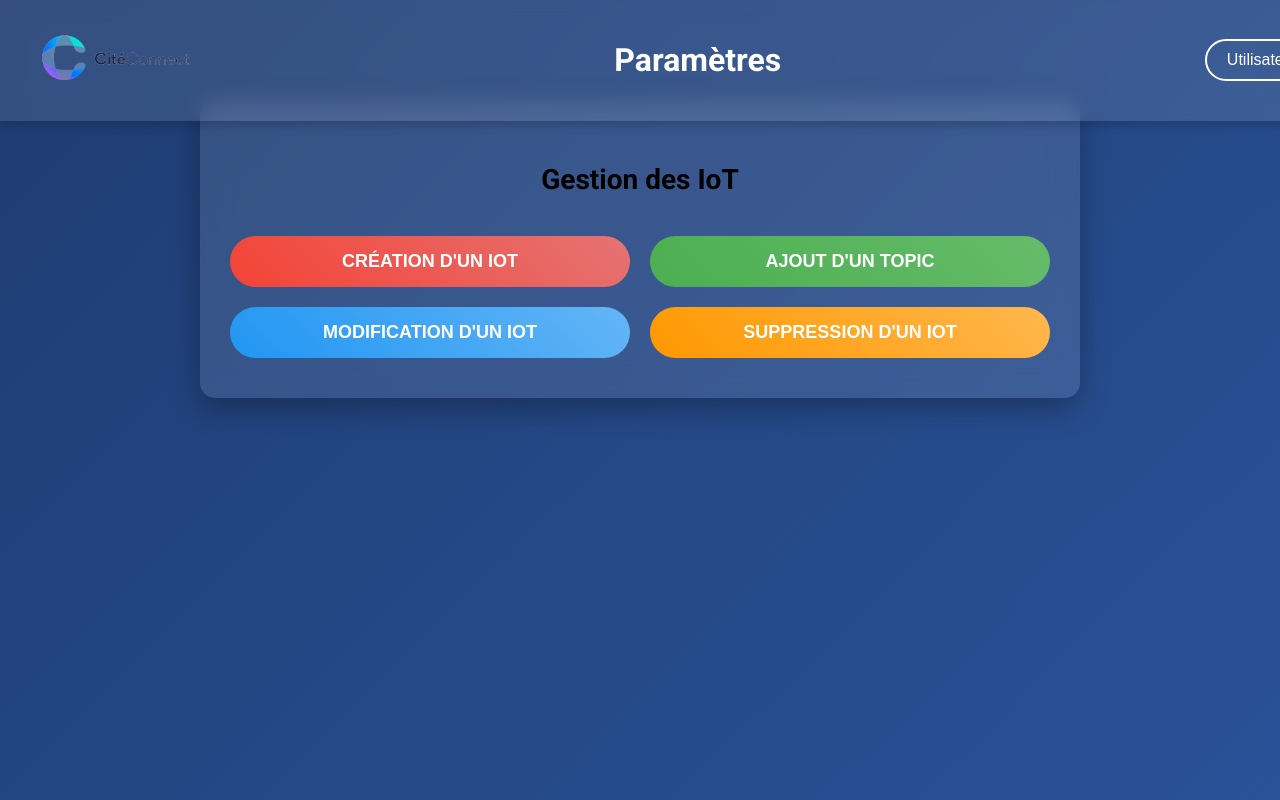
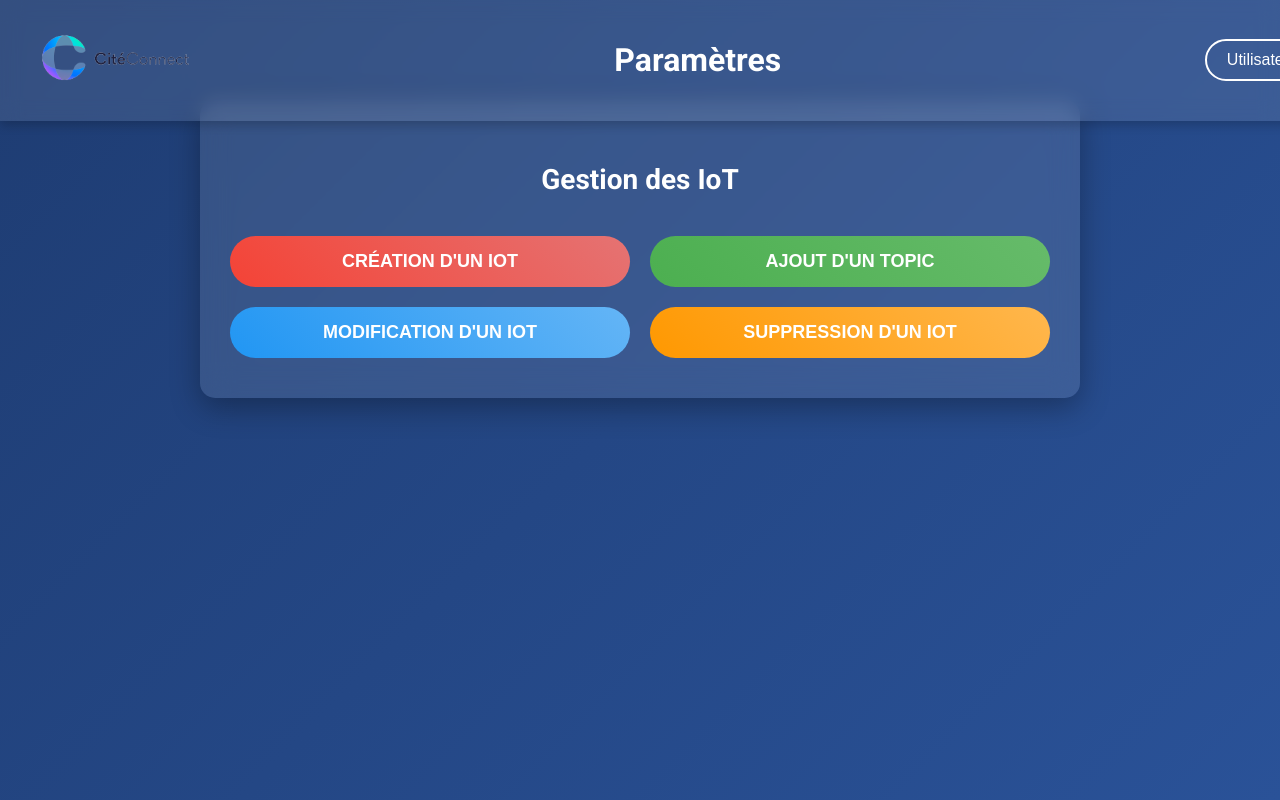
Before and after one commit to drackosters/Projet-CIEL-IOT, a PHP site: page /settings.php in a window 1280 px wide. Run offline with PHP 8.4, Linux system fonts and the light colour scheme.

Commit message:
Auto-sync: 2025-04-11 10:28:37

```diff
--- a/settings.php
+++ b/settings.php
@@ -11,7 +11,7 @@
             margin: 0;
             padding: 0;
             background: linear-gradient(135deg, #1e3c72, #2a5298);
-            color:rgb(0, 0, 0);
+            color: #ffffff;
             display: flex;
             flex-direction: column;
             align-items: center;
@@ -131,7 +131,7 @@
     top: 0; /* Aligné en haut */
     left: 0;
     right: 0;
-    background: rgba(255, 255, 255, 0.9); /* Fond similaire au conteneur-haut */
+    background: rgba(10, 6, 6, 0.9); /* Fond similaire au conteneur-haut */
     color: #000; /* Texte noir pour contraste */
     display: none; /* Masqué par défaut */
     flex-direction: column;
```
Also changed, not shown: 1 other file.
